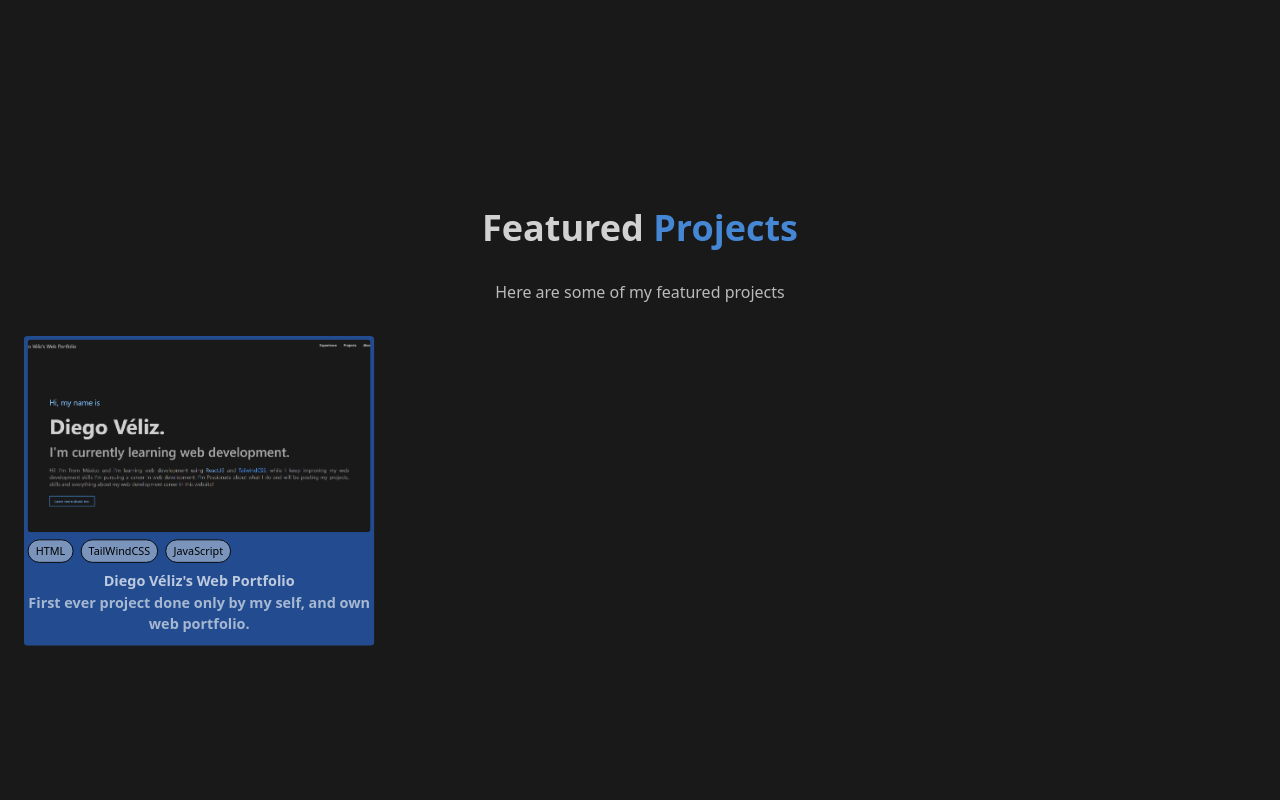
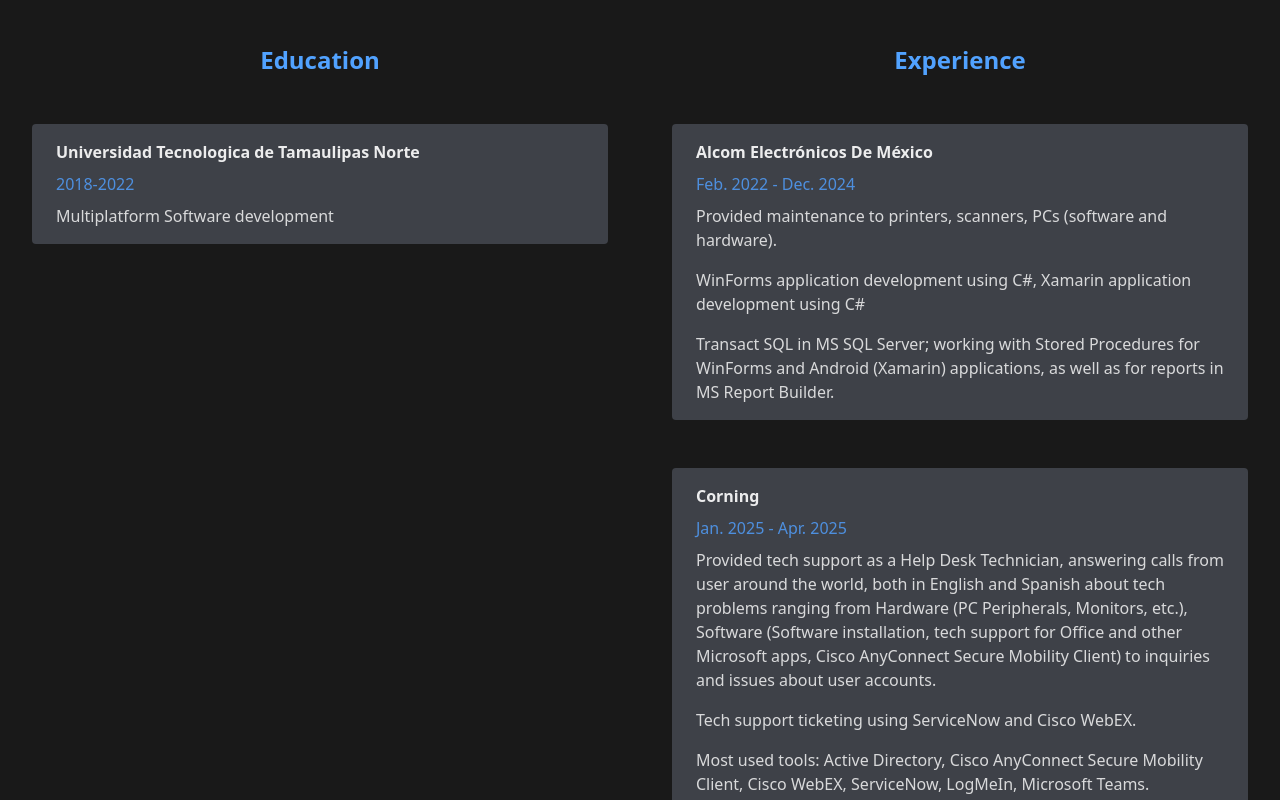
Before and after one commit to Diego1234454/diego-portfolio-web-react, a React (Vite) app: page / in a window 1280 px wide. Shown: the part 820-1620 px from the top of the page. Built offline with nearby package versions, Linux system fonts and the light colour scheme.

Commit message:
Added the experience section

```diff
--- a/src/App.jsx
+++ b/src/App.jsx
@@ -5,6 +5,7 @@
 import About from "./Components/About.jsx";
 import {ContactSection} from "./Components/ContactSection.jsx";
 import {Footer} from "./Components/Footer.jsx";
+import {Experience} from "./Components/Experience.jsx";
 
 function App() {
 
@@ -13,7 +14,7 @@
         <Header/>
         <body className="bg-black/90">
             <Hero/>
-            {/*EXPERIENCE*/}
+            <Experience/>
             <Projects/>
             <About/>
             <ContactSection/>
--- /dev/null
+++ b/src/Components/Experience.jsx
@@ -0,0 +1,63 @@
+export const Experience = () => {
+    return (
+        <>
+            <div className="grid sm:grid-cols-1 md:flex-col lg:grid-cols-2 min-h-screen space-y-8 scroll-mt-24" id="experience">
+                <div className="flex flex-col items-center justify-start min-w-full"> {/*justify-center*/}
+                    <div className="flex flex-col items-center justify-center min-w-full max-w-4xl gap-12">
+                        <h1 className="text-blue-400 text-2xl font-semibold capitalized">Education</h1>
+                        <div className="flex flex-col justify-center gap-2  w-full rounded-sm py-4 px-6 hover:scale-110 transition-transform duration-300 overflow-auto bg-gray-500/45 max-w-xl md:max-w-xl lg:max-w-md xl:max-w-xl  xs:bg-blue-950">
+                            <h2 className="text-white/90 font-bold">Universidad Tecnologica de Tamaulipas Norte</h2>
+                            <p className="text-blue-400/80">2018-2022</p>
+                            <p className="text-white/80">Multiplatform Software development</p>
+                        </div>
+                    </div>
+                </div>
+
+                <div className="flex flex-col items-center justify-start min-w-full"> {/*justify-center*/}
+                    <div className="flex flex-col items-center  min-w-full max-w-4xl gap-12 ">
+                        <h1 className="text-blue-400 text-2xl font-semibold capitalized">Experience</h1>
+                        <div className="flex flex-col justify-center gap-2  w-full rounded-sm py-4 px-6 hover:scale-110 transition-transform duration-300 overflow-auto bg-gray-500/45 max-w-xl md:max-w-xl lg:max-w-md xl:max-w-xl">
+                            <h2 className="text-white/90 font-bold">Alcom Electrónicos De México</h2>
+                            <p className="text-blue-400/80">Feb. 2022 - Dec. 2024</p>
+                            <ul className="space-y-4">
+                                <li className="text-white/80">
+                                    Provided maintenance to printers, scanners, PCs (software and hardware).
+                                </li>
+                                <li className="text-white/80">
+                                    WinForms application development using C#, Xamarin application development using C#
+                                </li>
+                                <li className="text-white/80">
+                                    Transact SQL in MS SQL Server; working with Stored Procedures for WinForms and Android (Xamarin) applications, as well as for reports in MS Report Builder.
+                                </li>
+                            </ul>
+                        </div>
+
+                        <div className="flex flex-col justify-center gap-2  w-full rounded-sm py-4 px-6 hover:scale-110 transition-transform duration-300 overflow-auto bg-gray-500/45 max-w-xl md:max-w-xl lg:max-w-md xl:max-w-xl">
+                            <h2 className="text-white/90 font-bold">Corning</h2>
+                            <p className="text-blue-400/80">Jan. 2025 - Apr. 2025</p>
+                            <ul className="space-y-4">
+                                <li className="text-white/80">
+                                    Provided tech support as a Help Desk Technician, answering calls from user around the world,
+                                    both in English and Spanish about tech problems ranging from Hardware (PC Peripherals,
+                                    Monitors, etc.), Software (Software installation, tech support for Office and other Microsoft apps,
+                                    Cisco AnyConnect Secure Mobility Client) to inquiries and issues about user accounts.
+                                </li>
+
+                                <li className="text-white/80">
+                                    Tech support ticketing using ServiceNow and Cisco WebEX.
+                                </li>
+
+                                <li className="text-white/80">
+                                    Most used tools: Active Directory, Cisco AnyConnect Secure Mobility Client, Cisco WebEX,
+                                    ServiceNow, LogMeIn, Microsoft Teams.
+                                </li>
+                            </ul>
+                        </div>
+
+
+                    </div>
+                </div>
+            </div>
+        </>
+    )
+}
--- a/src/Components/Header.jsx
+++ b/src/Components/Header.jsx
@@ -33,7 +33,7 @@
 
     return (
         <>
-            <div className={`top-0 z-50 sticky flex flex-col min-w-full resize transition-colors duration-300 ${scrolled ? "bg-black/95" : "bg-black/90"}`}>
+            <nav className={`top-0 z-50 sticky flex flex-col min-w-full resize transition-colors duration-300 ${scrolled ? "bg-black/95" : "bg-black/90"}`}>
                 <div className="w-full justify-between px-2 sm:px-2 md:px-20 py-4 flex">
                     <a className="flex items-center justify-between gap-2" href="#">
                         <FontAwesomeIcon icon={faTerminal} className="text-blue-400" size="xl" />
@@ -47,7 +47,7 @@
                             <a
                                 key={key}
                                 href={item.href}
-                                className="text-foreground/80 hover:text-primary transition-colors duration-300 hover:text-blue-400 font-semibold"
+                                className="transition-colors duration-300 hover:text-blue-400 font-semibold"
                             >
                                 {item.name}
                             </a>
@@ -82,7 +82,7 @@
                     </div>
 
                 </div>
-            </div>
+            </nav>
         </>
     )
 }
--- a/src/Components/Projects.jsx
+++ b/src/Components/Projects.jsx
@@ -12,8 +12,8 @@
     ]
 
     return (
-        <div id="projects">
-            <div className=" relative min-h-screen flex flex-col items-center justify-center w-full">
+        <div id="projects" className="scroll-mt-24">
+            <div className=" relative min-h-screen flex flex-col items-center w-full">
 
                 <div className="relative flex flex-col">
                     <h2 className="text-3xl md:text-4xl font-bold text-center text-white/80" > Featured <span className="text-blue-400/80">Projects</span></h2>
```
